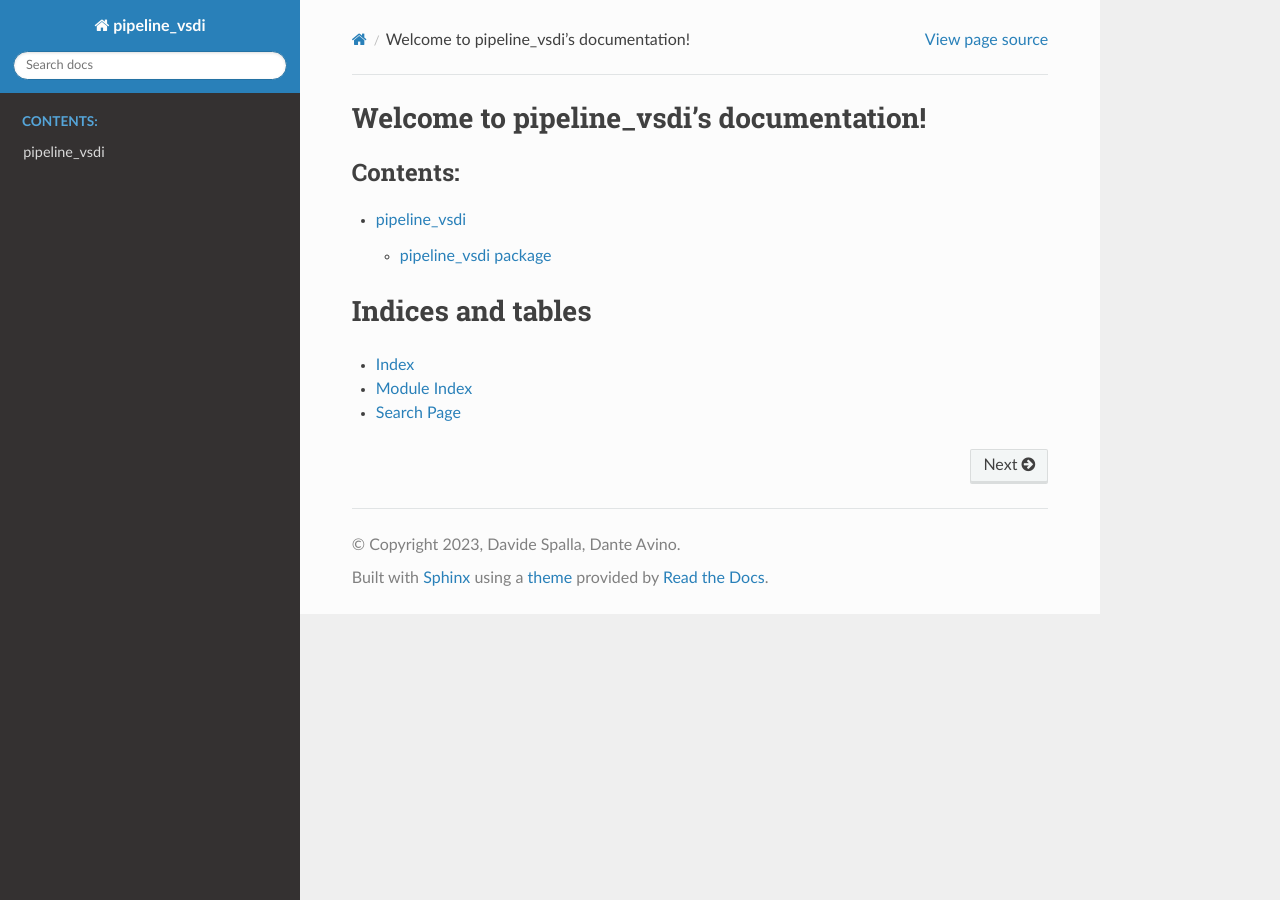
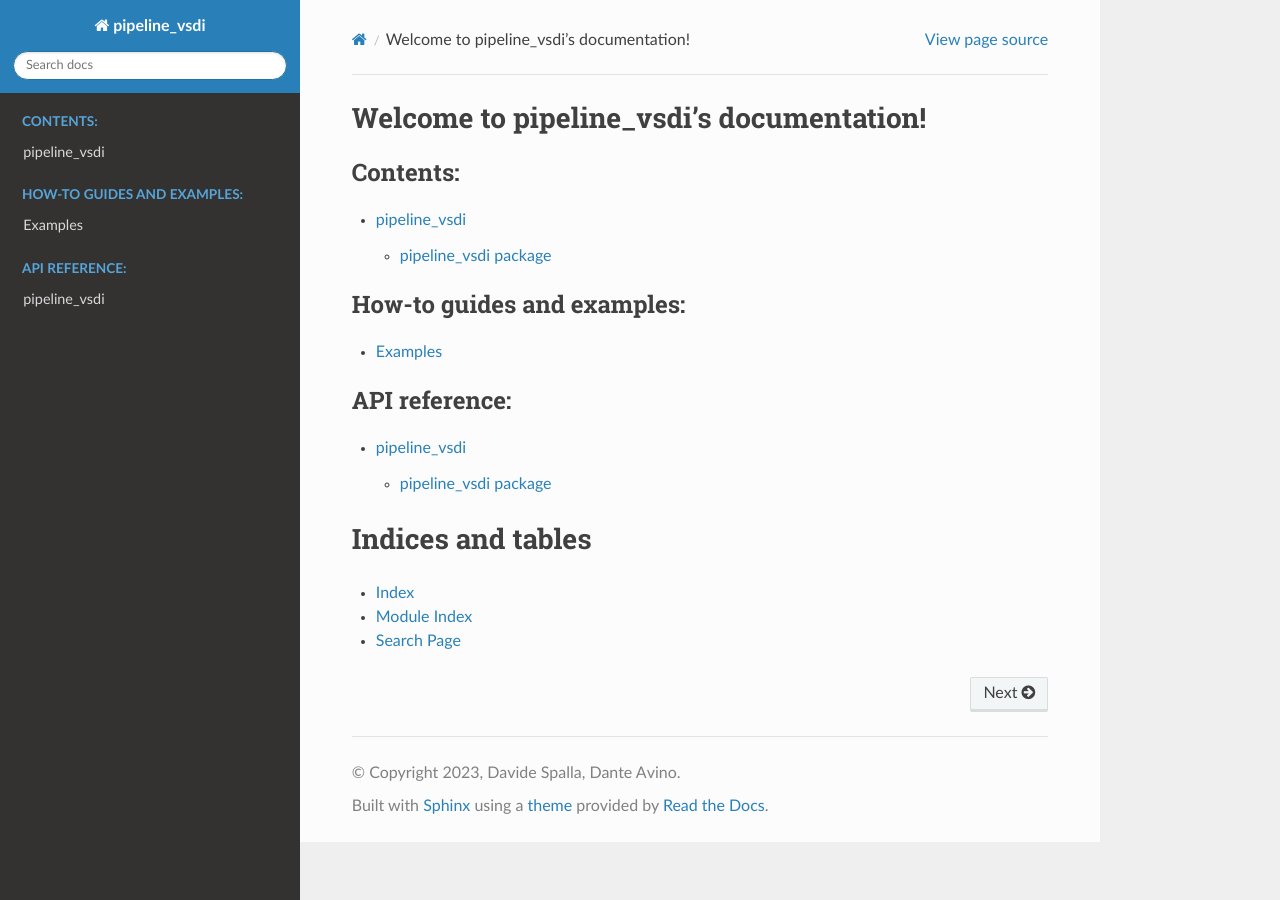
Before and after one commit to NeuroNetMem/pipeline_vsdi, a Sphinx documentation site: the page built from docs/index.rst, in a window 1280 px wide. Built offline with Sphinx 7.4.7 and the Read the Docs theme 2.0.0, drawn with Linux system fonts in a browser that asks for light colours.

Commit message:
added notebook gallery

```diff
--- a/docs/conf.py
+++ b/docs/conf.py
@@ -19,7 +19,8 @@
 # -- General configuration ---------------------------------------------------
 # https://www.sphinx-doc.org/en/master/usage/configuration.html#general-configuration
 
-extensions = ["sphinx.ext.todo", "sphinx.ext.viewcode", "sphinx.ext.autodoc"]
+extensions = ["sphinx.ext.todo", "sphinx.ext.viewcode",
+              "sphinx.ext.autodoc", "sphinx_gallery.load_style"]
 
 templates_path = ['_templates']
 exclude_patterns = ['_build', 'Thumbs.db', '.DS_Store']
--- /dev/null
+++ b/docs/examples.rst
@@ -0,0 +1,9 @@
+=============
+Examples
+=============
+The following pages contains tutorials and examples on how to use the pipeline.
+
+.. nbgallery::
+
+   ../notebooks/vsdi_quickstart
+   ../notebooks/pca_ica
--- a/docs/index.rst
+++ b/docs/index.rst
@@ -5,12 +5,25 @@
 
 Welcome to pipeline_vsdi's documentation!
 =========================================
-
 .. toctree::
    :maxdepth: 2
    :caption: Contents:
 
    modules
+
+.. toctree::
+   :maxdepth: 2
+   :caption: How-to guides and examples:
+
+   examples
+
+.. toctree::
+   :maxdepth: 2
+   :caption: API reference:
+
+   modules
+
+
 
 
 Indices and tables
```
Also changed, not shown: 1 other file.
